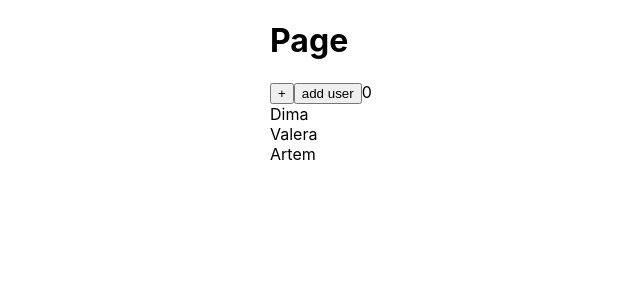
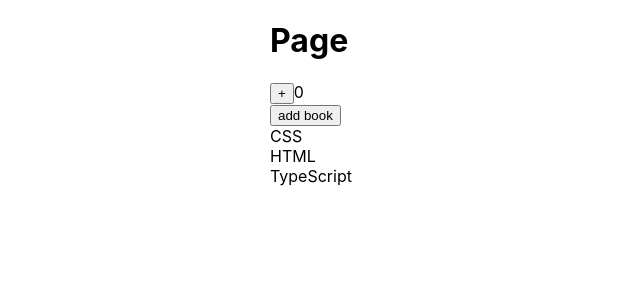
Before and after one commit to isefrog38/DimichReact_podrobno, a React (Create React App) app: page / in a window 1280 px wide. Shown: the top 300 px of the page, without its empty margins (70-710 px from the left). Built offline with nearby package versions, Linux system fonts and the light colour scheme.

Commit message:
useCallback

```diff
--- a/src/App.tsx
+++ b/src/App.tsx
@@ -11,6 +11,7 @@ import s from "./Select.module.css";
 import {Example1} from "./components/React.Memo/ReactMemo";
 import {NewMemo} from "./components/React.Memo/NewMemo";
 import {HelperReactMemo} from "./components/React.Memo/HelperReactMemo";
+import {LikeUseCallBack} from "./components/React.Memo/UseCallback";
 
 
 function App() {
@@ -32,7 +33,7 @@ function App() {
     return (
         <div className={'app'}>
             <PageTitle title={'Page'}/>
-            <HelperReactMemo/>
+            <LikeUseCallBack/>
             {/*<NewMemo/>
             <hr/>
             <Example1 />
--- /dev/null
+++ b/src/components/React.Memo/UseCallback.tsx
@@ -0,0 +1,44 @@
+import React, {useCallback, useMemo, useState} from "react";
+
+
+export const Users = React.memo((props: { users: Array<string> }) => {
+    console.log("Users")
+    return <div>
+        {props.users.map((u, i) => <div key={i}>{u}</div>)}
+    </div>
+})
+
+
+export const LikeUseCallBack = () => {
+    console.log("Helper")
+    const [counter, setCounter] = useState<number>(0)
+    const [books, setBooks] = useState<Array<string>>(["CSS", "HTML", "TypeScript"])
+
+    const memoaziedAddBooks = useMemo(() => {
+        return () => {
+            const newUsers = [...books, 'React' + new Date().getTime()];
+            setBooks(newUsers)
+        }
+    }, [books]);
+
+    const memoaziedAddBooks2 = useCallback(() => {
+        const newUsers = [...books, 'React' + new Date().getTime()];
+        setBooks(newUsers)
+    }, [books]);
+
+    return <>
+        <button onClick={() => setCounter(counter + 1)}>+</button>
+        {counter}
+
+        <Books books={books} addBooks={memoaziedAddBooks2}/>
+    </>
+};
+
+
+export const Books = React.memo((props: { books: Array<string> , addBooks: () => void}) => {
+    console.log("BOOOOOOKS")
+    return <div>
+        <button onClick={props.addBooks}>add book</button>
+        {props.books.map((u, i) => <div key={i}>{u}</div>)}
+    </div>
+})
```
